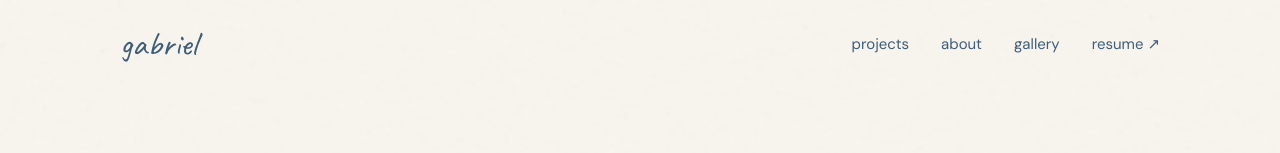
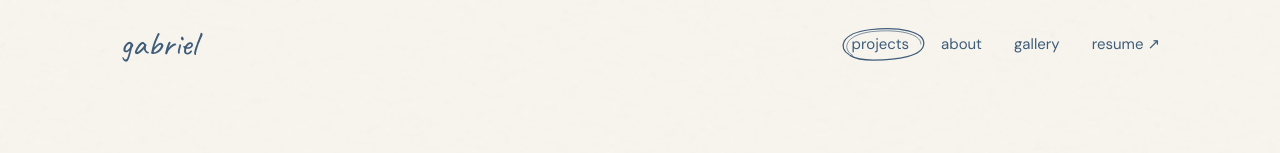
Before and after one commit to gdcruz0911/portfolio, a Next.js app: page /projects in a window 1280 px wide. Shown: the top 153 px of the page. Built offline with nearby package versions, Linux system fonts and the light colour scheme.

Commit message:
feat(nav): ensō circle highlight

```diff
--- a/src/app/globals.css
+++ b/src/app/globals.css
@@ -49,8 +49,11 @@ h1, h2, h3 { font-weight: 400; letter-spacing: -.02em; line-height: 1.1; }
 .site-header > .signature { font-size: 34px; line-height: 1; text-decoration: none; }
 .navigation { display: flex; gap: 32px; }
 .navigation a { position: relative; display: inline-flex; align-items: center; min-height: 44px; font-size: 15px; text-decoration: none; }
-.navigation a .brushstroke { position: absolute; left: -2px; bottom: 6px; width: calc(100% + 4px); height: 8px; }
-.navigation a:hover { text-decoration: underline; }
+.enso { position: absolute; left: -18px; top: 3px; width: calc(100% + 36px); height: calc(100% - 6px); overflow: visible; pointer-events: none; }
+.enso path { fill: none; stroke: currentColor; stroke-width: 1.3; stroke-linecap: round; stroke-dasharray: 1; stroke-dashoffset: 1; transition: stroke-dashoffset .6s ease, opacity .3s; opacity: 0; }
+.enso .enso-dry { stroke-width: .7; transition-delay: .08s; }
+.navigation a:hover .enso path, .navigation a:focus-visible .enso path, .navigation a[aria-current="page"] .enso path { stroke-dashoffset: 0; opacity: .5; }
+.navigation a[aria-current="page"] .enso path { opacity: 1; }
 .menu-toggle { display: none; }
 
 /* Page header */
@@ -226,7 +229,7 @@ a.track:hover p:first-child { text-decoration: underline; }
   .menu-lines { width: 22px; height: 11px; border-top: 1px solid; border-bottom: 1px solid; }
   .navigation { display: none; width: 100%; flex-direction: column; gap: 0; padding-top: 10px; }
   .navigation.is-open { display: flex; }
-  .navigation a .brushstroke { width: 80px; }
+  .navigation a { align-self: flex-start; padding: 0 6px; }
   .hero { grid-template-columns: 1fr 90px; padding: 20px 0 0; }
   .hero-copy { grid-row: 1; grid-column: 1 / -1; padding-top: 110px; }
   .furin-wrap { grid-row: 1; grid-column: 2; width: 80px; margin-top: -24px; }
--- /dev/null
+++ b/src/components/Enso.tsx
@@ -0,0 +1,7 @@
+// A brushed zen circle, left open at the end, that draws itself around a nav link.
+export function Enso() {
+  return <svg className="enso" viewBox="0 0 100 40" preserveAspectRatio="none" aria-hidden>
+    <path pathLength={1} d="M16 31 C 5 25, 6 9, 38 5 C 70 1, 97 7, 96 20 C 95 33, 68 37, 42 37 C 30 37, 22 35, 17 32" />
+    <path pathLength={1} className="enso-dry" d="M20 32 C 9 26, 10 11, 40 7 C 69 4, 93 9, 93 20" />
+  </svg>;
+}
--- a/src/components/Navigation.tsx
+++ b/src/components/Navigation.tsx
@@ -3,7 +3,7 @@
 import Link from "next/link";
 import { usePathname } from "next/navigation";
 import { useEffect, useRef, useState } from "react";
-import { Brushstroke } from "@/components/Brushstroke";
+import { Enso } from "@/components/Enso";
 import { navItems, personalInfo, socialLinks } from "@/data/content";
 
 export function Navigation() {
@@ -28,9 +28,9 @@ export function Navigation() {
       <button ref={toggle} type="button" className="menu-toggle" aria-expanded={open} aria-controls="main-navigation" onClick={() => setOpen(!open)}>{open ? "close" : "menu"}<span className="menu-lines" aria-hidden /></button>
       <nav id="main-navigation" className={open ? "navigation is-open" : "navigation"} aria-label="main navigation">
         {navItems.map((item) => (
-          <Link key={item.href} href={item.href} aria-current={pathname === item.href ? "page" : undefined} onClick={() => setOpen(false)}>{item.label}{pathname === item.href && <Brushstroke />}</Link>
+          <Link key={item.href} href={item.href} aria-current={pathname === item.href ? "page" : undefined} onClick={() => setOpen(false)}>{item.label}<Enso /></Link>
         ))}
-        <a href={socialLinks.resume} target="_blank" rel="noopener">resume ↗</a>
+        <a href={socialLinks.resume} target="_blank" rel="noopener">resume ↗<Enso /></a>
       </nav>
     </header>
   );
```
